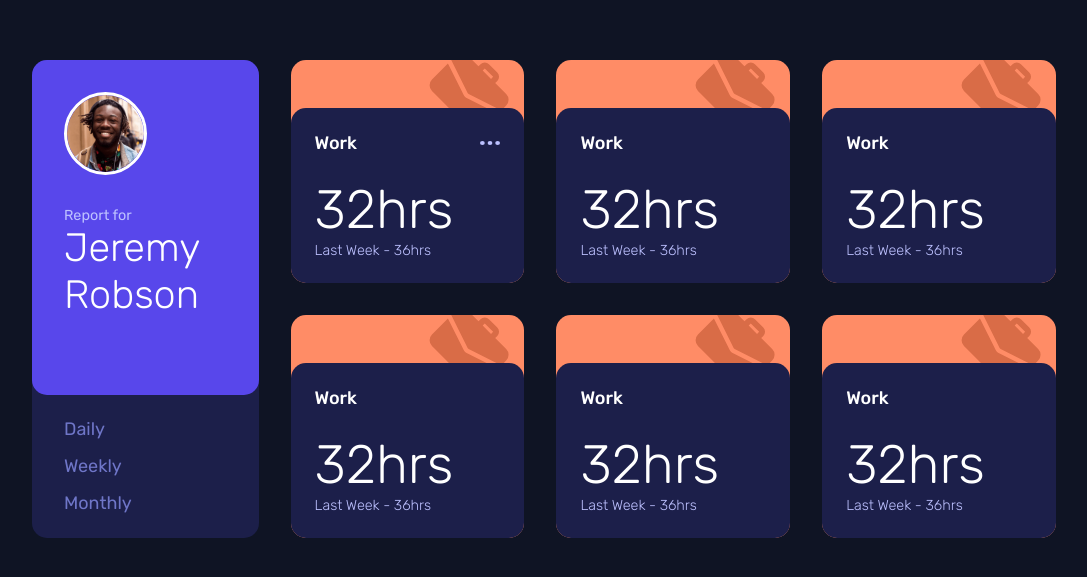
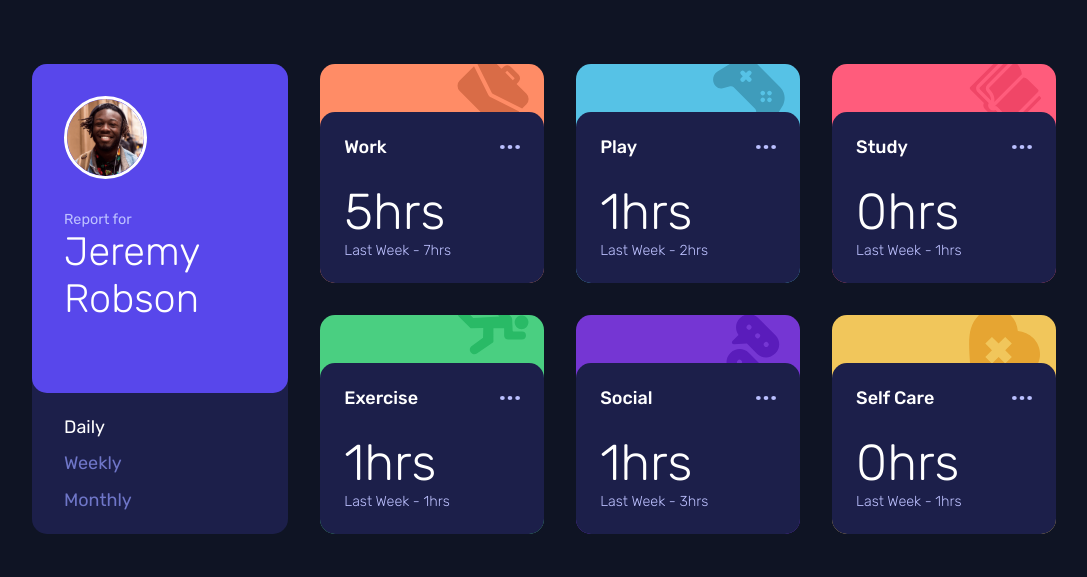
Before and after one commit to HenryTorres/time-tracking-dashboard, a plain HTML site: page index.html in a window 1280 px wide. Shown: the part 101-678 px from the top of the page, without its empty margins (96-1183 px from the left). Drawn offline with Linux system fonts and the light colour scheme.

Commit message:
functionality completed

```diff
--- a/css/styles.css
+++ b/css/styles.css
@@ -9,7 +9,7 @@
   --light-red-work: hsl(15, 100%, 70%);
   --soft-blue-play: hsl(195, 74%, 62%);
   --light-red-study: hsl(348, 100%, 68%);
-  --lime-green-excecise: hsl(145, 58%, 55%);
+  --lime-green-excercise: hsl(145, 58%, 55%);
   --violet-social: hsl(264, 64%, 52%);
   --soft-orange-self-care: hsl(43, 84%, 65%);
 
@@ -105,6 +105,15 @@ body {
   justify-content: space-around;
 }
 
+.timeframe ul li:hover {
+  color: #fff;
+  cursor: pointer;
+}
+
+.timeframe ul li.active {
+  color: #fff;
+}
+
 .cards {
   display: flex;
   flex-direction: row;
@@ -115,10 +124,10 @@ body {
 }
 
 .cards .card {
-  background-color: var(--light-red-work);
-  background-image: url(../images/icon-work.svg);
+  /* background-color: var(--light-red-work); */
+  /* background-image: url(../images/icon-work.svg); */
   background-repeat: no-repeat;
-  background-size: 5rem;
+  background-size: 4.5rem;
   background-position: 90% -5%;
   border-radius: var(--border-radius);
   display: flex;
@@ -164,7 +173,7 @@ body {
 .card-content-time :nth-child(1) {
 
   color: #fff;
-  font-size: 3em;
+  font-size: 2.8em;
   font-weight: 300;
 }
 
--- a/index.html
+++ b/index.html
@@ -30,96 +30,19 @@
       </div>
       <div class="timeframe">
         <ul>
-          <li>Daily</li>
-          <li>Weekly</li>
-          <li>Monthly</li>
+          <li class="daily">Daily</li>
+          <li class="weekly">Weekly</li>
+          <li class="monthly">Monthly</li>
         </ul>
       </div>
     </div>
 
     <div class="cards">
-      <div class="card">
-        <div class="card-content">
-          <div class="card-content-title">
-            <span>Work</span>
-            <img src="images/icon-ellipsis.svg" alt="">
-          </div>
-          <div class="card-content-time">
-            <p>32hrs</p>
-            <p>Last Week - 36hrs</p>
-          </div>
-        </div>
-      </div>
-
-      <div class="card">
-        <div class="card-content">
-          <div class="card-content-title">
-            <span>Work</span>
-            <img src="assets/images/icon-ellipsis.svg" alt="">
-          </div>
-          <div class="card-content-time">
-            <p>32hrs</p>
-            <p>Last Week - 36hrs</p>
-          </div>
-        </div>
-      </div>
-
-      <div class="card">
-        <div class="card-content">
-          <div class="card-content-title">
-            <span>Work</span>
-            <img src="assets/images/icon-ellipsis.svg" alt="">
-          </div>
-          <div class="card-content-time">
-            <p>32hrs</p>
-            <p>Last Week - 36hrs</p>
-          </div>
-        </div>
-      </div>
-
-      <div class="card">
-        <div class="card-content">
-          <div class="card-content-title">
-            <span>Work</span>
-            <img src="assets/images/icon-ellipsis.svg" alt="">
-          </div>
-          <div class="card-content-time">
-            <p>32hrs</p>
-            <p>Last Week - 36hrs</p>
-          </div>
-        </div>
-      </div>
-
-      <div class="card">
-        <div class="card-content">
-          <div class="card-content-title">
-            <span>Work</span>
-            <img src="assets/images/icon-ellipsis.svg" alt="">
-          </div>
-          <div class="card-content-time">
-            <p>32hrs</p>
-            <p>Last Week - 36hrs</p>
-          </div>
-        </div>
-      </div>
-
-      <div class="card">
-        <div class="card-content">
-          <div class="card-content-title">
-            <span>Work</span>
-            <img src="assets/images/icon-ellipsis.svg" alt="">
-          </div>
-          <div class="card-content-time">
-            <p>32hrs</p>
-            <p>Last Week - 36hrs</p>
-          </div>
-        </div>
-      </div>
-
 
     </div>
   </main>
 
+  <script src="js/script.js"></script>
 </body>
 
 </html>
--- a/js/script.js
+++ b/js/script.js
@@ -0,0 +1,95 @@
+
+const daily = document.querySelector('.daily');
+const weekly = document.querySelector('.weekly');
+const monthly = document.querySelector('.monthly');
+
+document.addEventListener('DOMContentLoaded', () => {
+  daily.classList.add('active');
+  fnCreateCard('daily');
+});
+
+daily.addEventListener('click', () => {
+  daily.classList.add('active');
+  weekly.classList.remove('active');
+  monthly.classList.remove('active');
+
+  fnCreateCard('daily');
+});
+
+weekly.addEventListener('click', () => {
+  daily.classList.remove('active');
+  weekly.classList.add('active');
+  monthly.classList.remove('active');
+
+  fnCreateCard('weekly');
+});
+
+monthly.addEventListener('click', () => {
+  daily.classList.remove('active');
+  weekly.classList.remove('active');
+  monthly.classList.add('active');
+
+  fnCreateCard('monthly');
+});
+
+const fnCreateCard = (timeframe) => {
+  fetch('data/data.json')
+    .then(response => response.json())
+    .then(data => {
+
+      console.log(data);
+
+      const cards = document.querySelector('.cards');
+      cards.innerHTML = '';
+
+      data.map(item => {
+        const style = getComputedStyle(document.documentElement);
+
+        let color, image;
+        switch (item.title) {
+          case 'Work':
+            color = style.getPropertyValue('--light-red-work').trim();
+            image = 'url(../images/icon-work.svg)';
+            break;
+          case 'Play':
+            color = style.getPropertyValue('--soft-blue-play').trim();
+            image = 'url(../images/icon-play.svg)';
+            break;
+          case 'Study':
+            color = style.getPropertyValue('--light-red-study').trim();
+            image = 'url(../images/icon-study.svg)';
+            break;
+          case 'Exercise':
+            color = style.getPropertyValue('--lime-green-excercise').trim();
+            image = 'url(../images/icon-exercise.svg)';
+            break;
+          case 'Social':
+            color = style.getPropertyValue('--violet-social').trim();
+            image = 'url(../images/icon-social.svg)';
+            break;
+          case 'Self Care':
+            color = style.getPropertyValue('--soft-orange-self-care').trim();
+            image = 'url(../images/icon-self-care.svg)';
+            break;
+        }
+
+        const newCardHTML = `
+        <div class="card" style="background-color: ${color}; background-image: ${image}">
+        <div class="card-content">
+          <div class="card-content-title">
+            <span>${item.title}</span>
+            <img src="images/icon-ellipsis.svg" alt="">
+          </div>
+          <div class="card-content-time">
+            <p>${item.timeframes[timeframe].current}hrs</p>
+            <p>Last Week - ${item.timeframes[timeframe].previous}hrs</p>
+          </div>
+        </div>
+      </div>
+      `;
+
+        cards.innerHTML += newCardHTML;
+      });
+
+    })
+}
```
